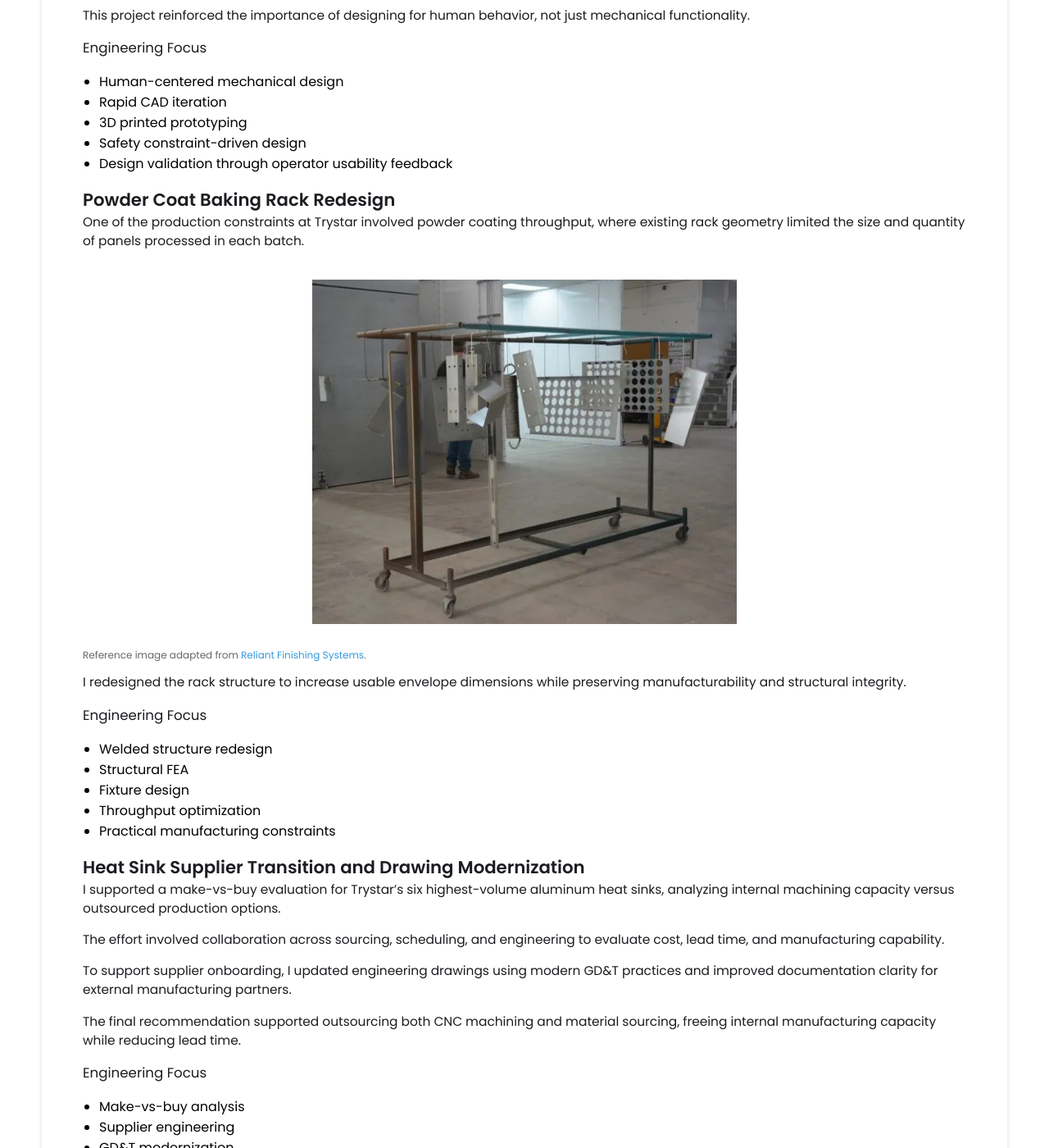
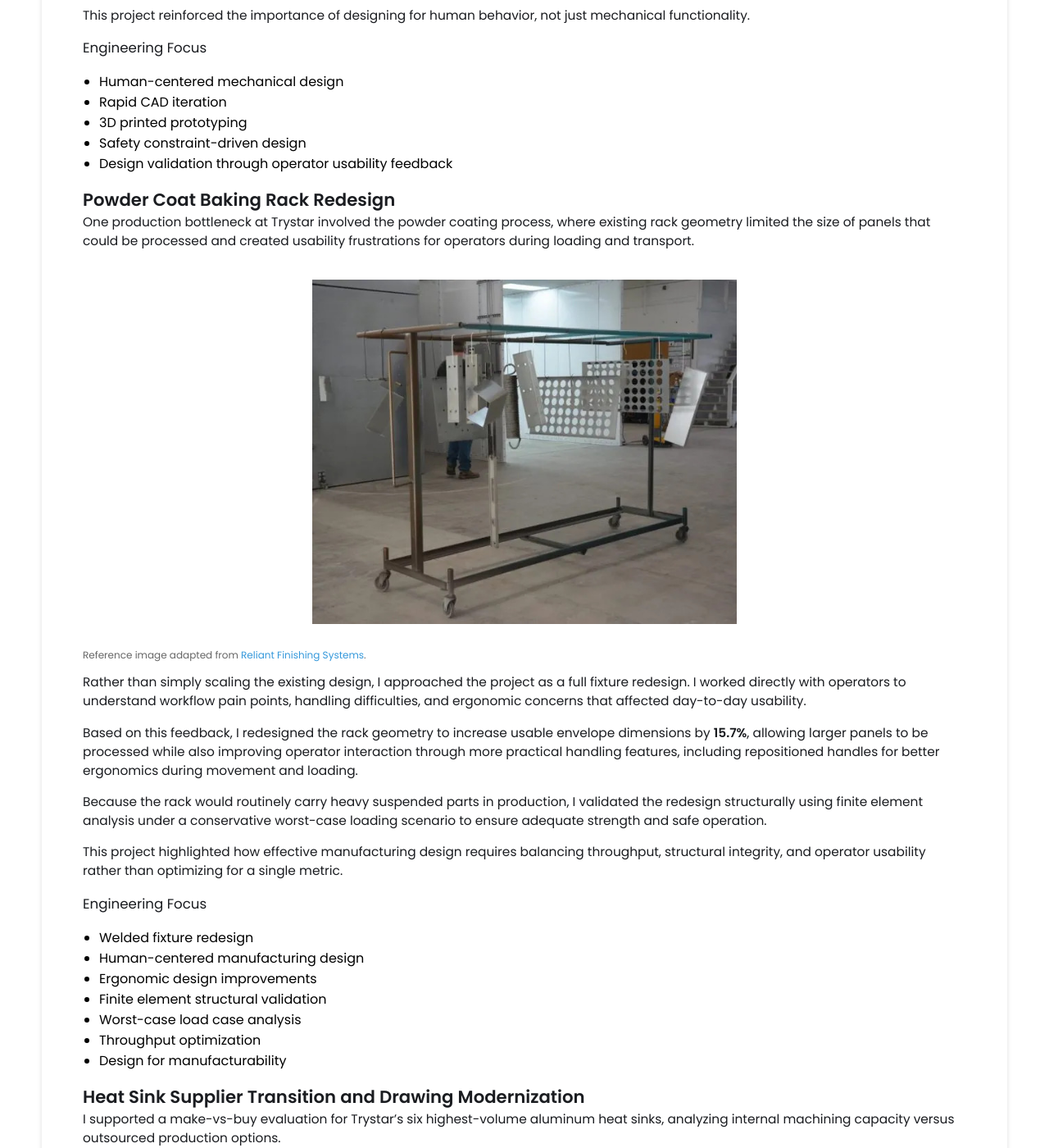
Before and after one commit to mnmohsen/personalwebsite, a Jekyll site: the page built from _projects/Trystar/index.md, in a window 1280 px wide and 1400 px high, scrolled down 1700 px. Shown: the whole window at 82% size. Built offline with Jekyll 4.4.1, drawn with Linux system fonts in a browser that asks for light colours.

Commit message:
Update index.md

```diff
--- a/_projects/Trystar/index.md
+++ b/_projects/Trystar/index.md
@@ -46,7 +46,7 @@ This project reinforced the importance of designing for human behavior, not just
 
 ## Powder Coat Baking Rack Redesign
 
-One of the production constraints at Trystar involved powder coating throughput, where existing rack geometry limited the size and quantity of panels processed in each batch.
+One production bottleneck at Trystar involved the powder coating process, where existing rack geometry limited the size of panels that could be processed and created usability frustrations for operators during loading and transport.
 
 <img src="/assets/images/rack.jpg" alt="Powder coat baking rack redesign" style="width:100%; max-height:420px; object-fit:contain; margin: 20px 0 8px 0;">
 
@@ -54,14 +54,22 @@ One of the production constraints at Trystar involved powder coating throughput,
 Reference image adapted from <a href="https://reliantfinishingsystems.com/10-tips-for-building-the-perfect-powder-coating-parts-rack/" target="_blank">Reliant Finishing Systems</a>.
 </p>
 
-I redesigned the rack structure to increase usable envelope dimensions while preserving manufacturability and structural integrity.
+Rather than simply scaling the existing design, I approached the project as a full fixture redesign. I worked directly with operators to understand workflow pain points, handling difficulties, and ergonomic concerns that affected day-to-day usability.
+
+Based on this feedback, I redesigned the rack geometry to increase usable envelope dimensions by **15.7%**, allowing larger panels to be processed while also improving operator interaction through more practical handling features, including repositioned handles for better ergonomics during movement and loading.
+
+Because the rack would routinely carry heavy suspended parts in production, I validated the redesign structurally using finite element analysis under a conservative worst-case loading scenario to ensure adequate strength and safe operation.
+
+This project highlighted how effective manufacturing design requires balancing throughput, structural integrity, and operator usability rather than optimizing for a single metric.
 
 ### Engineering Focus
-- Welded structure redesign
-- Structural FEA
-- Fixture design
+- Welded fixture redesign
+- Human-centered manufacturing design
+- Ergonomic design improvements
+- Finite element structural validation
+- Worst-case load case analysis
 - Throughput optimization
-- Practical manufacturing constraints
+- Design for manufacturability
 
 ## Heat Sink Supplier Transition and Drawing Modernization
 
```
